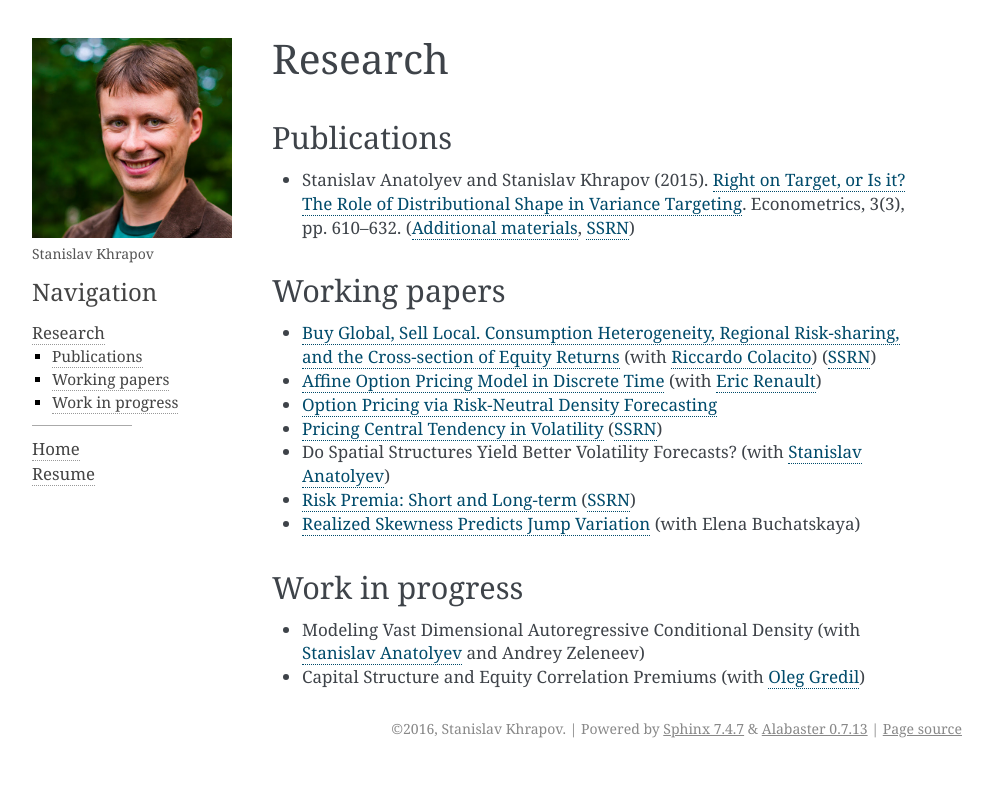
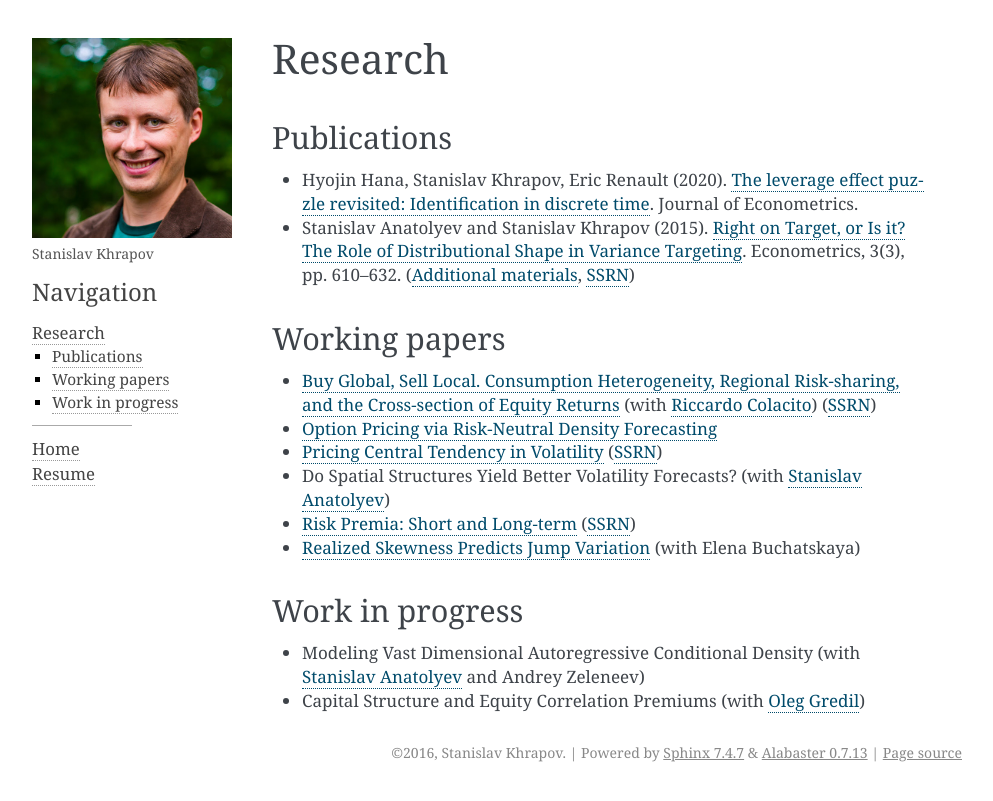
Before and after one commit to khrapovs/khrapovsgithubio_source, a Sphinx documentation site: the page built from source/research.rst, in a window 1280 px wide. Shown: the top 801 px of the page, without its empty margins (148-1141 px from the left). Built offline with Sphinx 7.4.7, drawn with Linux system fonts in a browser that asks for light colours.

Commit message:
Update research

```diff
--- a/source/research.rst
+++ b/source/research.rst
@@ -3,6 +3,8 @@ Research
 
 Publications
 ------------
+
+* Hyojin Hana, Stanislav Khrapov, Eric Renault (2020). `The leverage effect puzzle revisited: Identification in discrete time <https://doi.org/10.1016/j.jeconom.2019.12.003>`_. Journal of Econometrics.
 
 * Stanislav Anatolyev and Stanislav Khrapov (2015). `Right on Target, or Is it? The Role of Distributional Shape in Variance Targeting <http://www.mdpi.com/2225-1146/3/3/610>`_. Econometrics, 3(3), pp. 610--632. (`Additional materials <http://is.gd/vartarget>`_, `SSRN <http://ssrn.com/abstract=2653563>`__)
 
@@ -10,8 +12,6 @@ Working papers
 --------------
 
 * `Buy Global, Sell Local. Consumption Heterogeneity, Regional Risk-sharing, and the Cross-section of Equity Returns <https://sites.google.com/site/khrapovs/Colacito-Khrapov-2016-Buy-Global.pdf>`_ (with `Riccardo Colacito <http://www.unc.edu/~colacitr/>`_) (`SSRN <https://ssrn.com/abstract=2853104>`__)
-
-* `Affine Option Pricing Model in Discrete Time <https://sites.google.com/site/khrapovs/research/Renault-Khrapov-2012-Affine-Option-Pricing.pdf>`_ (with `Eric Renault <http://www.unc.edu/depts/econ/profiles/renault.htm>`_)
 
 * `Option Pricing via Risk-Neutral Density Forecasting <https://sites.google.com/site/khrapovs/Khrapov-2014-Risk-neutral-density.pdf>`_
 
```
